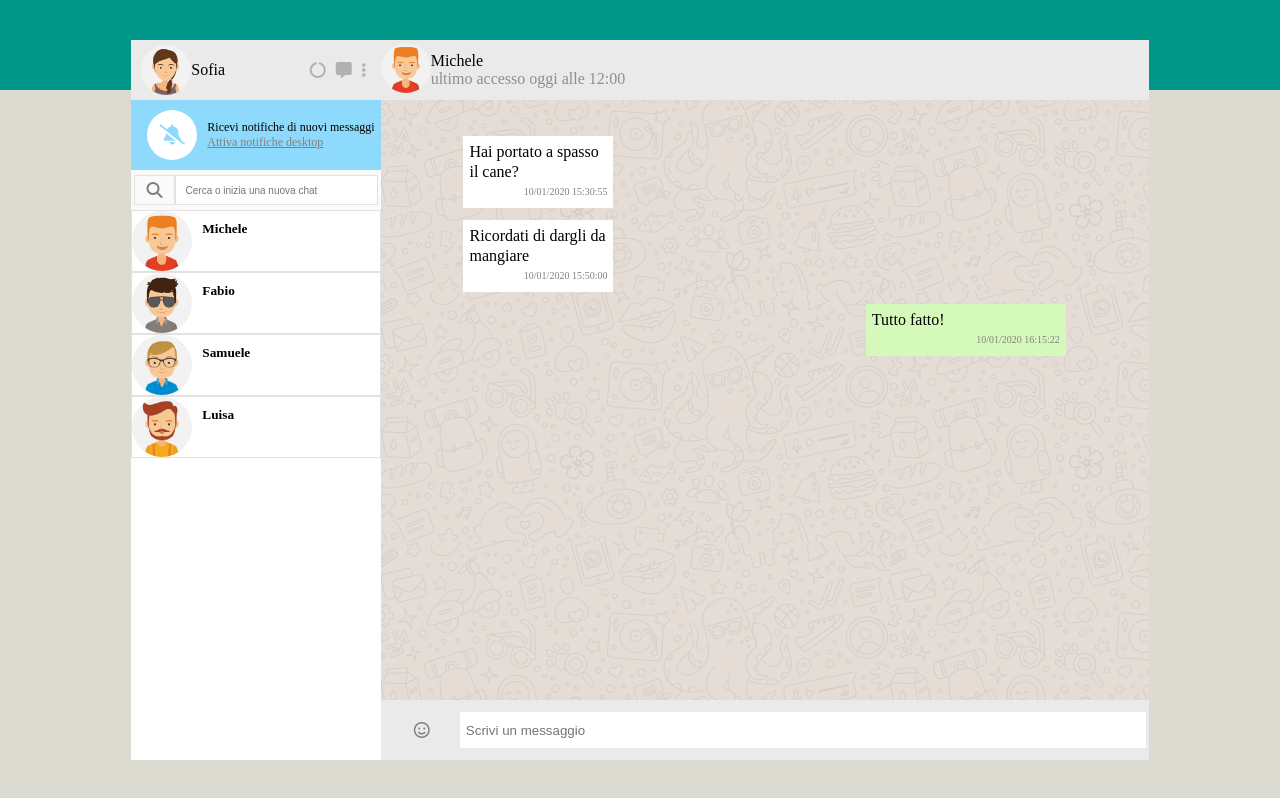
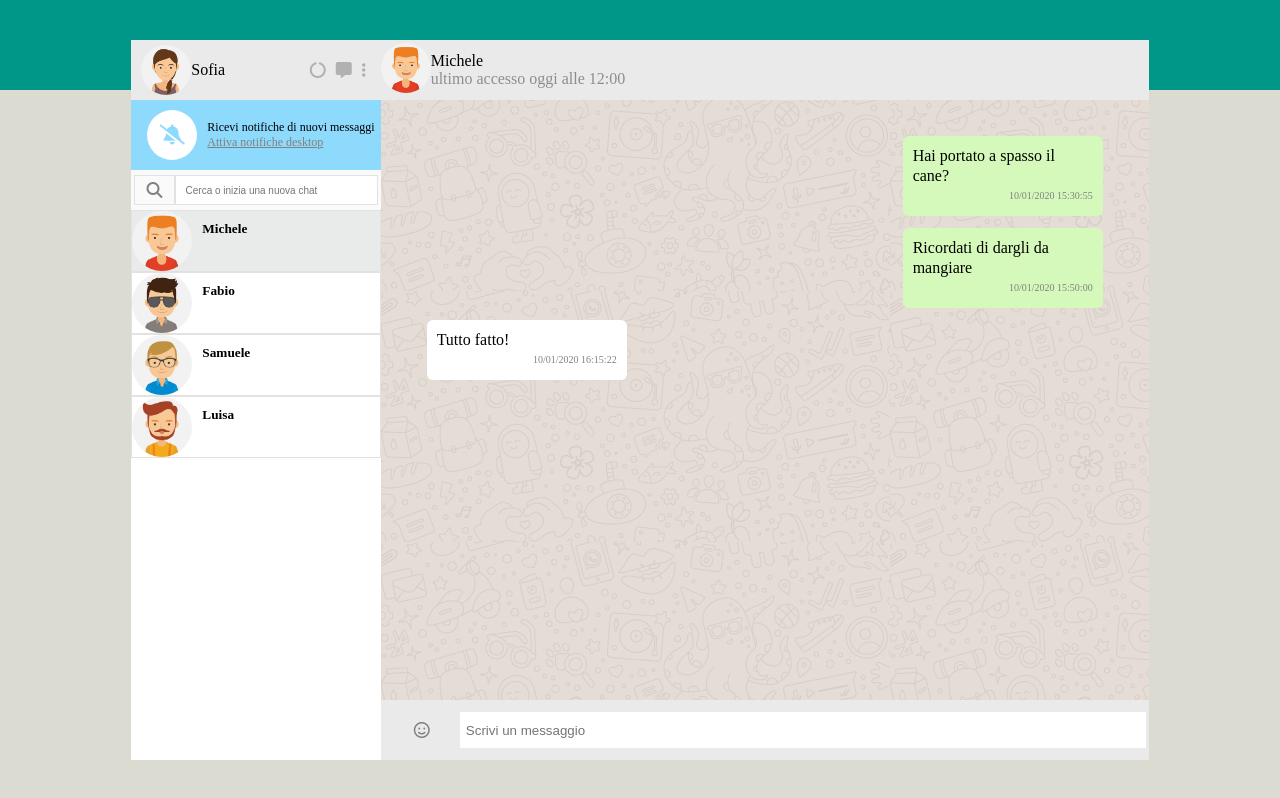
Before and after one commit to MattiaAngelini/vue-boolzapp, a plain HTML site: page index.html in a window 1280 px wide. Drawn offline with nearby package versions, Linux system fonts and the light colour scheme.

Commit message:
Add: dinamic color by clicking on contact list

```diff
--- a/assets/css/styles.css
+++ b/assets/css/styles.css
@@ -178,6 +178,10 @@ body {
     display: flex;
 }
 
+.selected {
+    background-color: #e9ebeb;
+}
+
 /*************RIGHT COL - COL-60 ***************/
 
 
@@ -230,9 +234,9 @@ body {
 /***AREA CHAT**/
 
 .chat-area {
-    margin: auto;
-    width: 80%;
+
     height: 100%;
+    padding: 0 40px 0 40px;
     overflow-y: auto;
     margin-top: 30px;
     display: flex;
@@ -242,6 +246,8 @@ body {
 .message {
     display: flex;
     flex-direction: column;
+    border-radius: 6px;
+    padding: 10px;
 }
 
 .date-message {
@@ -251,20 +257,18 @@ body {
 }
 
 /**DINAMIC CLASS - MESSAGES**/
-.container-sent {
-    width: 150px;
+.container-received {
+    width: 200px;
     margin: 6px;
-    padding: 6px;
     background-color: white;
     line-height: 20px;
 
 }
 
-.container-received {
+.container-sent{
     background-color: #d5f9ba;
     width: 200px;
     margin: 6px;
-    padding: 6px;
     line-height: 20px;
     align-self: flex-end;
 }
--- a/index.html
+++ b/index.html
@@ -72,7 +72,7 @@
 
                                 <!-- SINGLE CONTACT -->
                                 <section @click="accountActive(index)"
-                                    class="section-contacts">
+                                    class="section-contacts" :class="{ 'selected': index === userActive }">
 
                                     <div>
                                         <div v-if="contact.visible"   class="contact-card">
```
